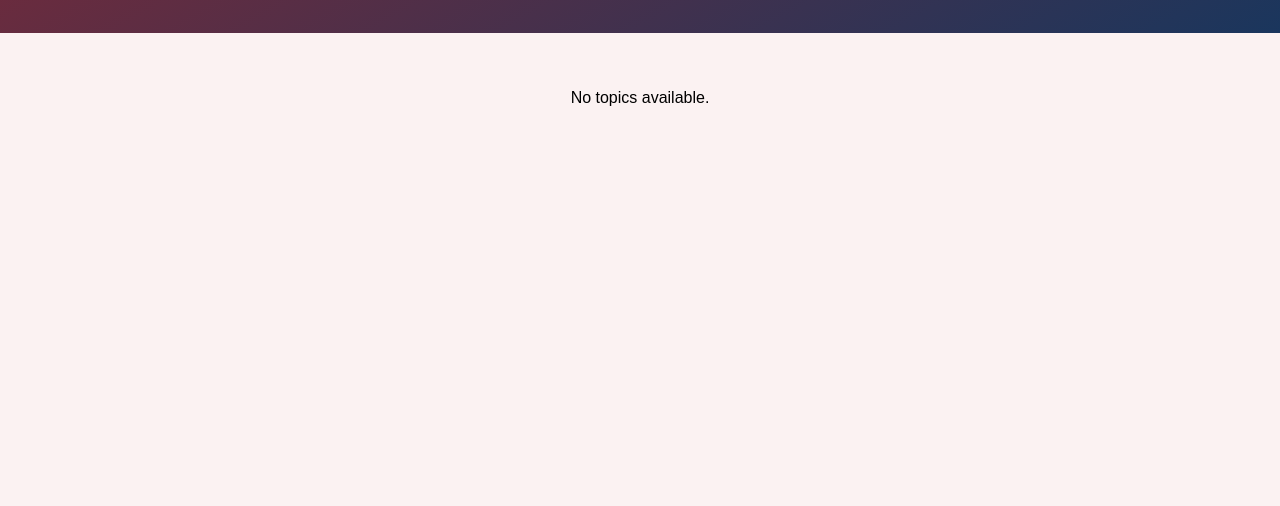
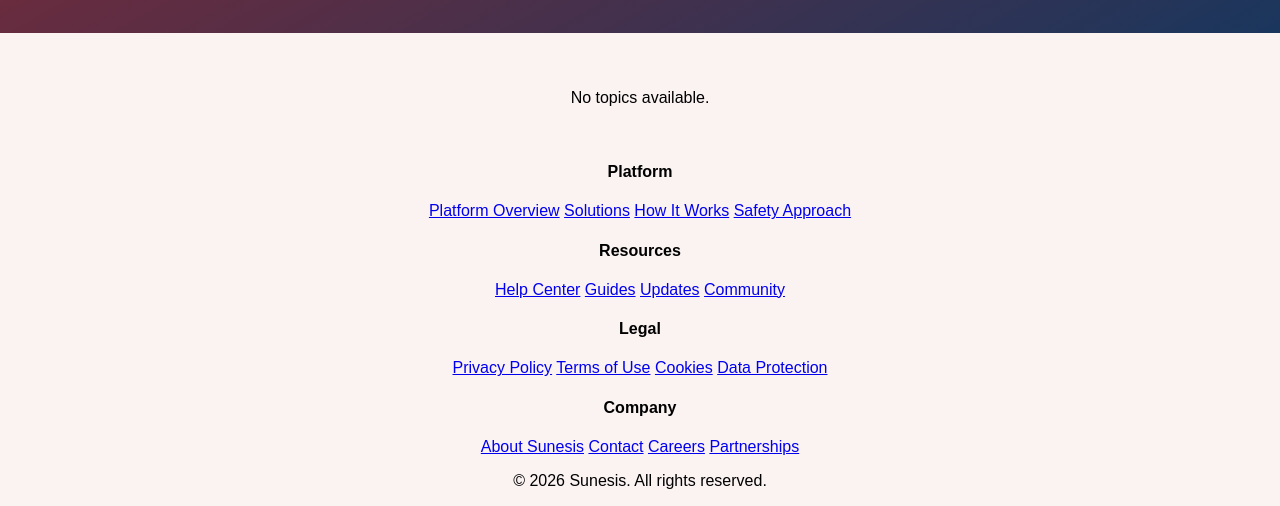
Before and after one commit to Cyprianchux/sunesis-V2, a website: page frontend/account.html in a window 1280 px wide. Shown: the part 756-1262 px from the top of the page. Before the commit the page ends 919 px from the top, so only its background shows below. Drawn offline with Linux system fonts and the light colour scheme; no server answers; sample sign-in values are in the browser's storage.

Commit message:
Added footer to the page

```diff
--- a/frontend/account.html
+++ b/frontend/account.html
@@ -74,6 +74,46 @@
       <!-- Auto-generated topic cards from slide-admin -->
     </div>
 
+    <footer>
+      <div class="footer-grid">
+        <div class="footer-col">
+          <h4>Platform</h4>
+          <a href="footer-pages.html?page=platform-overview"
+            >Platform Overview</a
+          >
+          <a href="footer-pages.html?page=solutions">Solutions</a>
+          <a href="footer-pages.html?page=how-it-works">How It Works</a>
+          <a href="footer-pages.html?page=safety-approach">Safety Approach</a>
+        </div>
+
+        <div class="footer-col">
+          <h4>Resources</h4>
+          <a href="footer-pages.html?page=help-center">Help Center</a>
+          <a href="footer-pages.html?page=guides">Guides</a>
+          <a href="footer-pages.html?page=updates">Updates</a>
+          <a href="footer-pages.html?page=community">Community</a>
+        </div>
+
+        <div class="footer-col">
+          <h4>Legal</h4>
+          <a href="footer-pages.html?page=privacy-policy">Privacy Policy</a>
+          <a href="footer-pages.html?page=terms-of-use">Terms of Use</a>
+          <a href="footer-pages.html?page=cookies">Cookies</a>
+          <a href="footer-pages.html?page=data-protection">Data Protection</a>
+        </div>
+
+        <div class="footer-col">
+          <h4>Company</h4>
+          <a href="footer-pages.html?page=about-sunesis">About Sunesis</a>
+          <a href="footer-pages.html?page=contact">Contact</a>
+          <a href="footer-pages.html?page=careers">Careers</a>
+          <a href="footer-pages.html?page=partnerships">Partnerships</a>
+        </div>
+      </div>
+
+      <p class="footer-copy">© 2026 Sunesis. All rights reserved.</p>
+    </footer>
+
     <div id="popup" class="popup"></div>
 
     <script src="./js/sunesis.js"></script>
```
